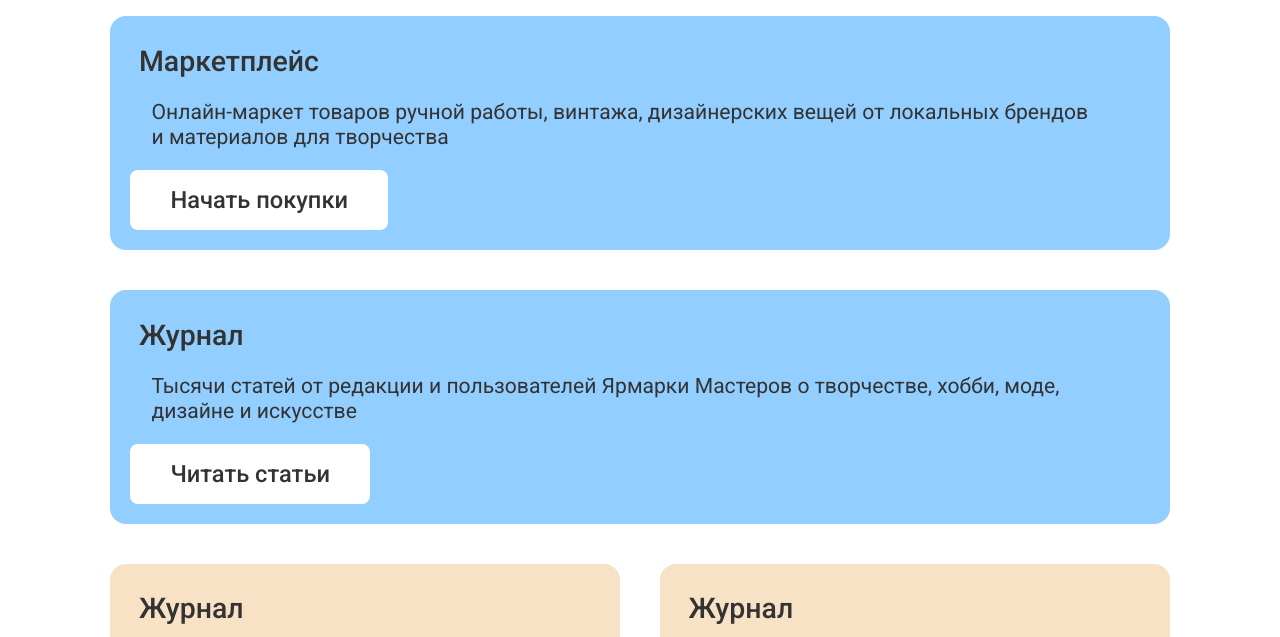
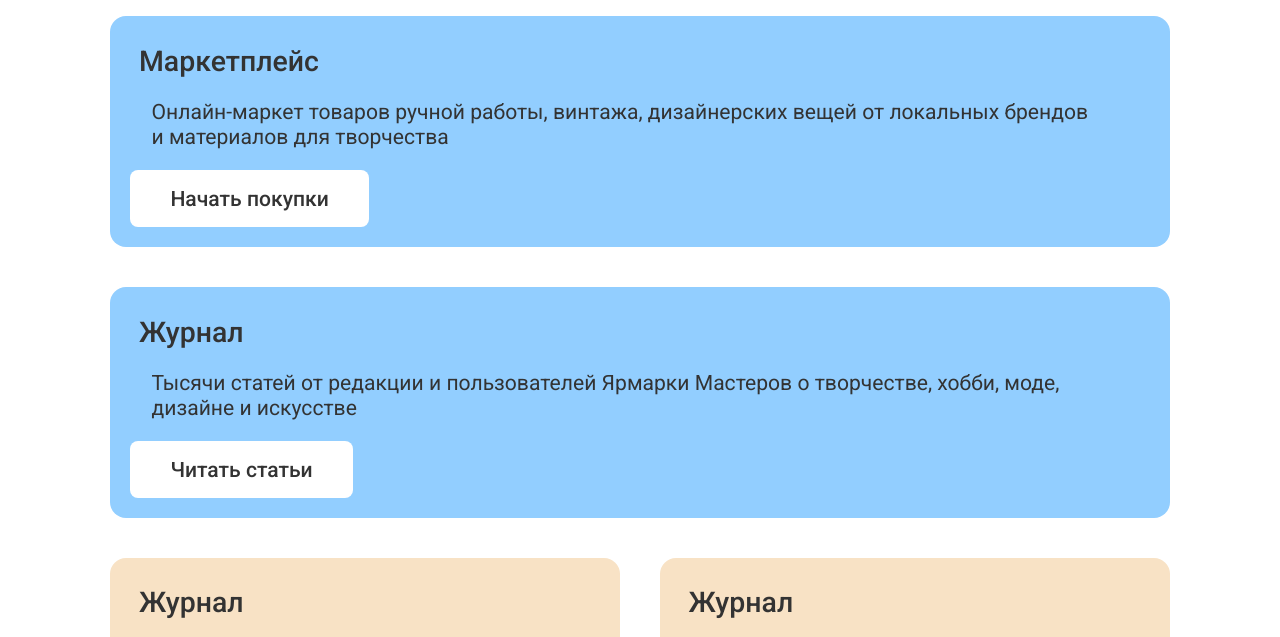
Before and after one commit to Vasilinatali/diplom, a website built with webpack: page diplom-dima/src/browser/html/template.html in a window 1280 px wide. Shown: the part 135-772 px from the top of the page. Built offline with nearby package versions, Linux system fonts and the light colour scheme.

Commit message:
Подключены шрифты + адапитвный размер шрифтов

```diff
--- a/diplom-dima/src/browser/scss/main.scss
+++ b/diplom-dima/src/browser/scss/main.scss
@@ -63,13 +63,15 @@
     {
         background-color: white;
         border: none;
+        position: relative;
+        bottom: 0;
         border-radius: 8px;
         padding-left: 40px;
         padding-right: 40px;
         padding-top: 16px;
         padding-bottom: 16px;
         font-weight: 500;
-        font-size:calc(1rem + .6vw);
+        font-size:calc(1rem + .4vw);
     }
 
     &-heading
```
